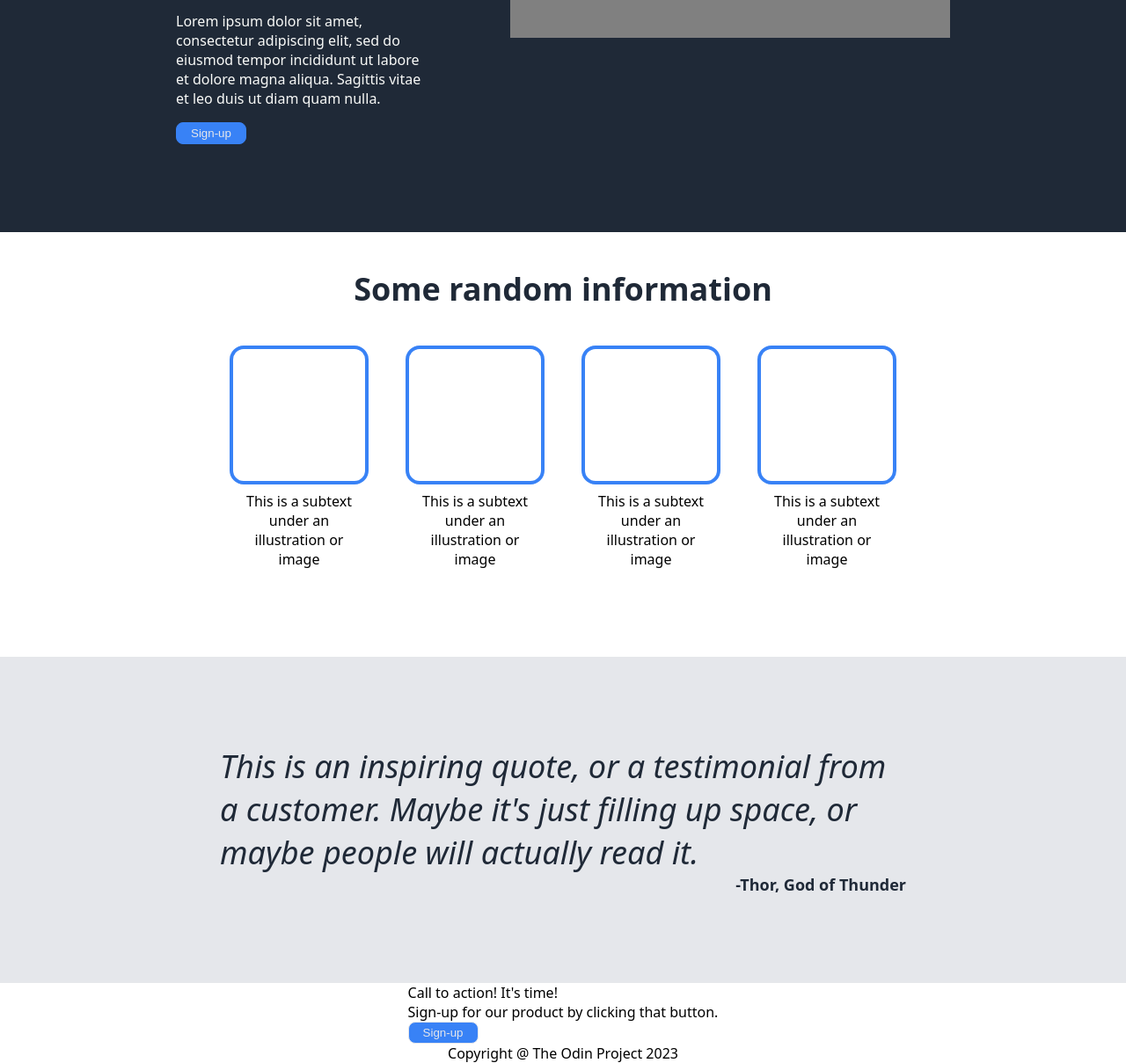
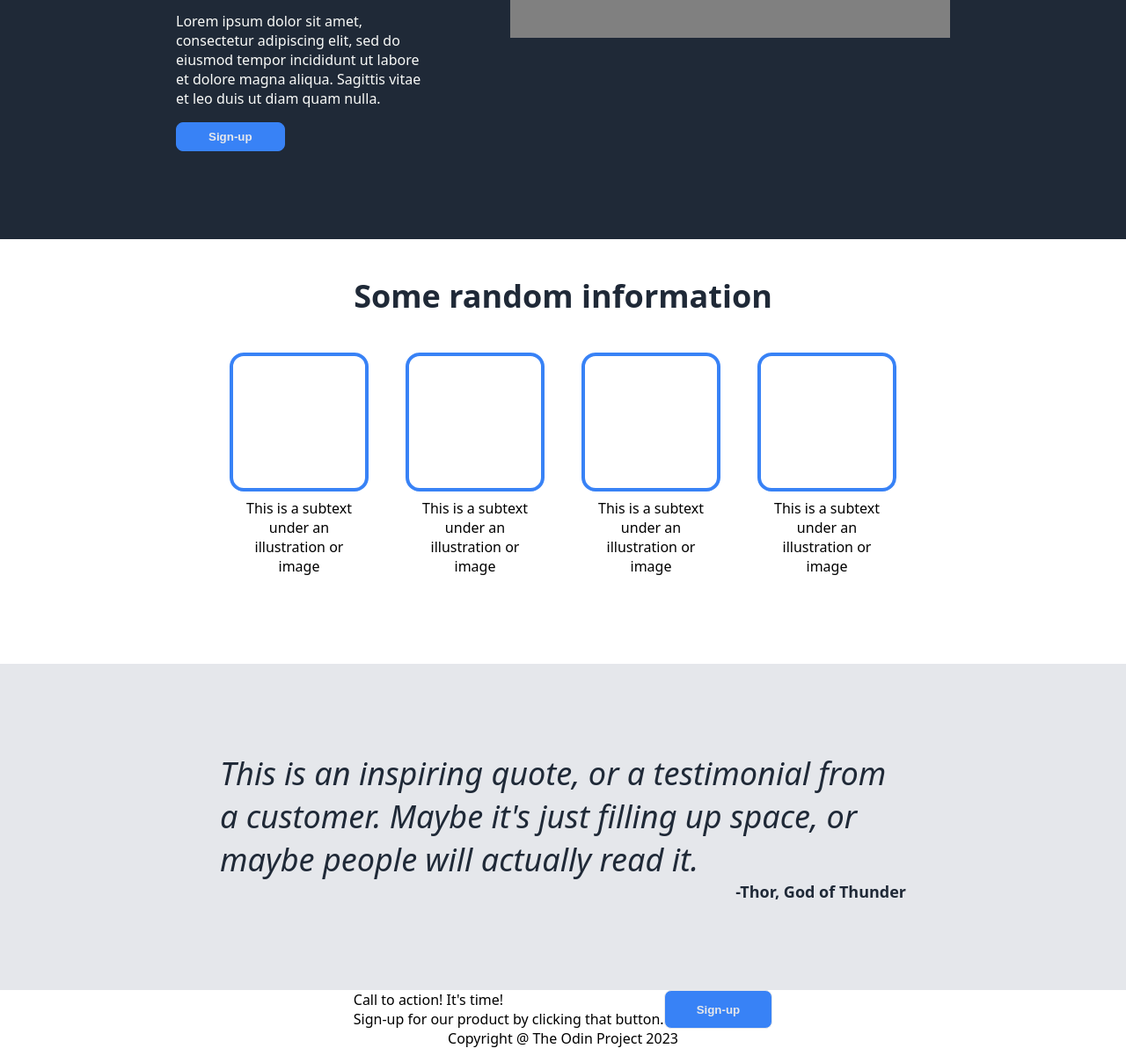
Before and after one commit to jbel8010/odin-landing-page, a plain HTML site: page index.html in a window 1280 px wide. Shown: the part 361-1570 px from the top of the page at 88% size. Drawn offline with Linux system fonts and the light colour scheme.

Commit message:
Update style.css
- Fix padding of upper and lower sign-up buttons
- Change modal layout to flex

```diff
--- a/style.css
+++ b/style.css
@@ -57,7 +57,8 @@ ul {
     background-color: #3882f6;
     border-radius: 8px;
     border: 1px solid #3882f6;
-    padding: 4px 16px;
+    font-weight: bold;
+    padding: 8px 36px;
     color: #e5e7eb;
 }
 a {
@@ -120,6 +121,11 @@ a {
 background-color: #3882f6;
 border-radius: 8px;
 border: 1px solid #e5e7eb;
-padding: 4px 16px;
+font-weight: bold;
+padding: 8px 36px;
 color: #e5e7eb;
 }
+
+.modal {
+    display: flex;
+}
```
